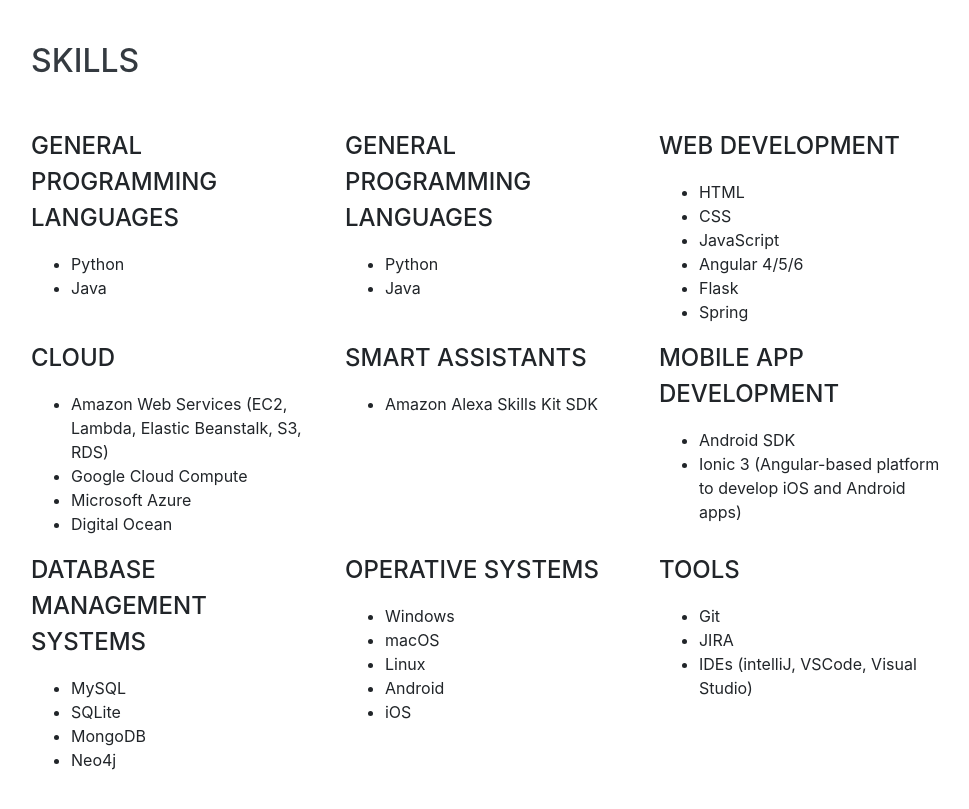
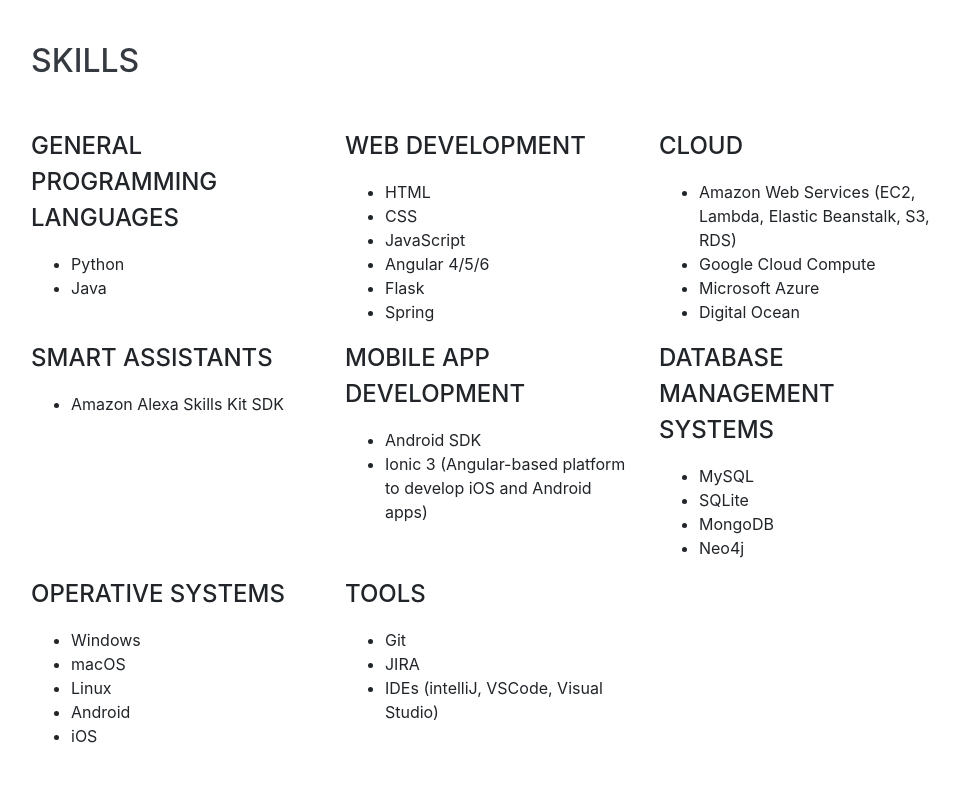
Before and after one commit to mmahmad/mmahmad.github.io, a website with bundled scripts: page index.html in a window 1280 px wide. Shown: the part 3780-4589 px from the top of the page, without its empty margins (289-1258 px from the left). Built offline with nearby package versions, Linux system fonts and the light colour scheme; a web font is replaced by a local one.

Commit message:
Remove redundant general programming languages

```diff
--- a/index.html
+++ b/index.html
@@ -272,13 +272,6 @@
                   </ul>
               </div>
               <div class="col-lg-4">
-                  <div class="subheading mb-3">General Programming Languages</div>
-                  <ul>
-                      <li>Python</li>
-                      <li>Java</li>
-                  </ul>
-              </div>
-              <div class="col-lg-4">
                   <div class="subheading mb-3">Web Development</div>
                   <ul>
                       <li>HTML</li>
@@ -289,9 +282,6 @@
                       <li>Spring</li>
                   </ul>
               </div>
-          </div>
-
-          <div class="row">
               <div class="col-sm-4">
                   <div class="subheading mb-3">Cloud</div>
                   <ul>
@@ -301,6 +291,10 @@
                       <li>Digital Ocean</li>
                   </ul>
               </div>
+          </div>
+
+          <div class="row">
+
               <div class="col-sm-4">
                   <div class="subheading mb-3">Smart Assistants</div>
                   <ul>
@@ -314,9 +308,6 @@
                       <li>Ionic 3 (Angular-based platform to develop iOS and Android apps)</li>
                   </ul>
               </div>
-          </div>
-
-          <div class="row">
               <div class="col-sm-4">
                   <div class="subheading mb-3">Database Management Systems</div>
                   <ul>
@@ -326,6 +317,10 @@
                       <li>Neo4j</li>
                   </ul>
               </div>
+          </div>
+
+          <div class="row">
+
               <div class="col-sm-4">
                   <div class="subheading mb-3">Operative Systems</div>
                   <ul>
```
